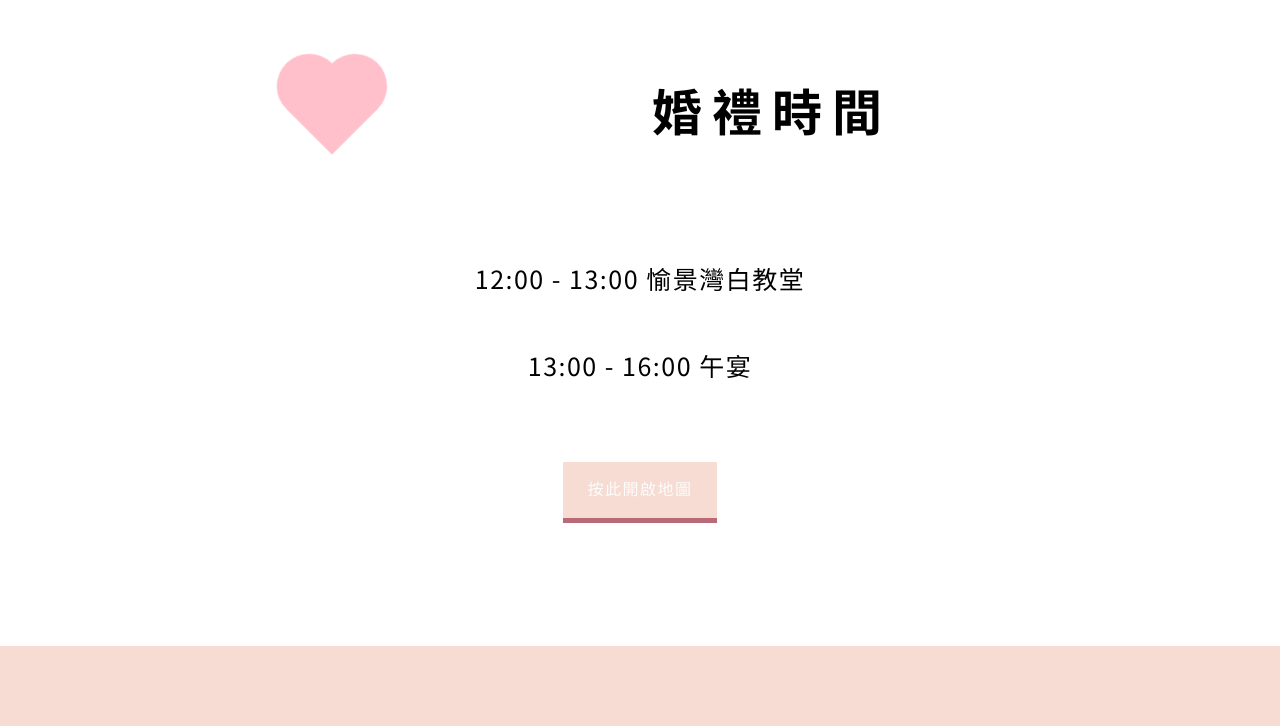
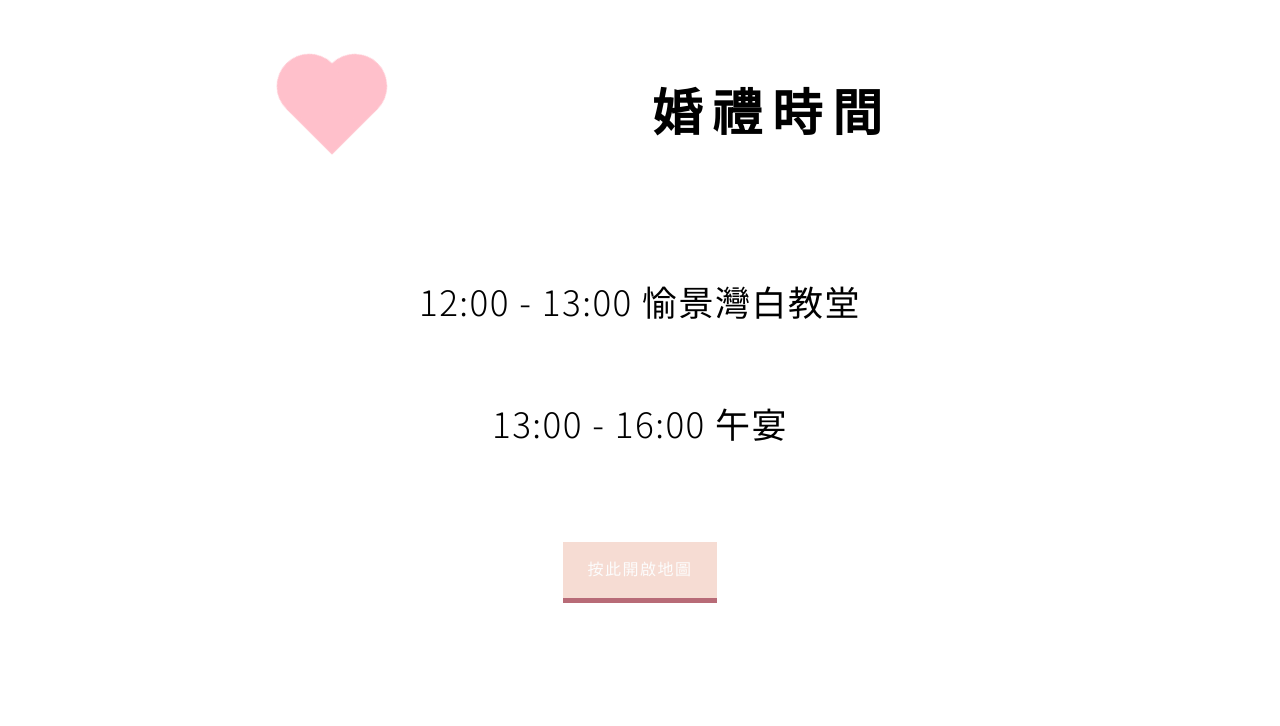
Before and after one commit to gavinsamantha/gavinsamantha.github.io, a plain HTML site: page prototype/hero.html in a window 1280 px wide. Shown: the part 2514-3240 px from the top of the page. Drawn offline with nearby package versions, Linux system fonts and the light colour scheme.

Commit message:
Update hero.html

```diff
--- a/prototype/hero.html
+++ b/prototype/hero.html
@@ -1,7 +1,7 @@
 <html>
 	<head>
 		<link href="https://fonts.googleapis.com/css?family=Dancing+Script:700&display=swap" rel="stylesheet">
-		<link href="https://fonts.googleapis.com/css?family=Noto+Sans+HK:300&display=swap" rel="stylesheet">
+		<link href="https://fonts.googleapis.com/css?family=Noto+Sans+TC:300&display=swap" rel="stylesheet">
 		<link rel="stylesheet" type="text/css" href="modern-responsive-hamburger-navigation/style.css"/>
 		<link rel="stylesheet" type="text/css" href="photogallery.css"/>
 		<script src="https://code.jquery.com/jquery-3.4.1.min.js" integrity="sha384-vk5WoKIaW/vJyUAd9n/wmopsmNhiy+L2Z+SBxGYnUkunIxVxAv/UtMOhba/xskxh" crossorigin="anonymous"></script>
@@ -111,8 +111,8 @@
 				color: black;
 			}
 			.info{
-				font-family: 'Noto Sans HK', sans-serif;
-				font-size: 25px;
+				font-family: 'Noto Sans TC', sans-serif;
+				font-size: 35px;
 				text-align: center;
 				line-height: 2.5;
 				color: black;
@@ -281,11 +281,13 @@
 				</div>
 			</div>
 			<div class="white-text-container">
-				<div class="header-container" style="grid-template-columns: 10% 100%;">
+				<div class="header-container" style="grid-template-columns: 10% 100%;height:400px;">
 					<div class="center">
 						<div class="heartbutton"></div>
 					</div>
-					<p class="info" style="font-family: 'Dancing Script', cursive;">Join us for our wedding!</p>
+					<div class="center">
+						<p class="info" style="font-family: 'Dancing Script', cursive;">Join us for our wedding!</p>
+					</div>
 				</div>
 			</div>
 		</div>
```
